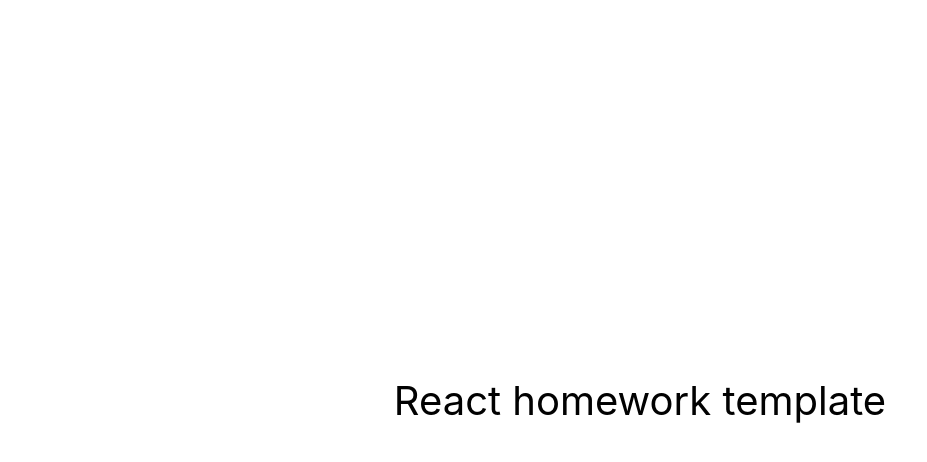
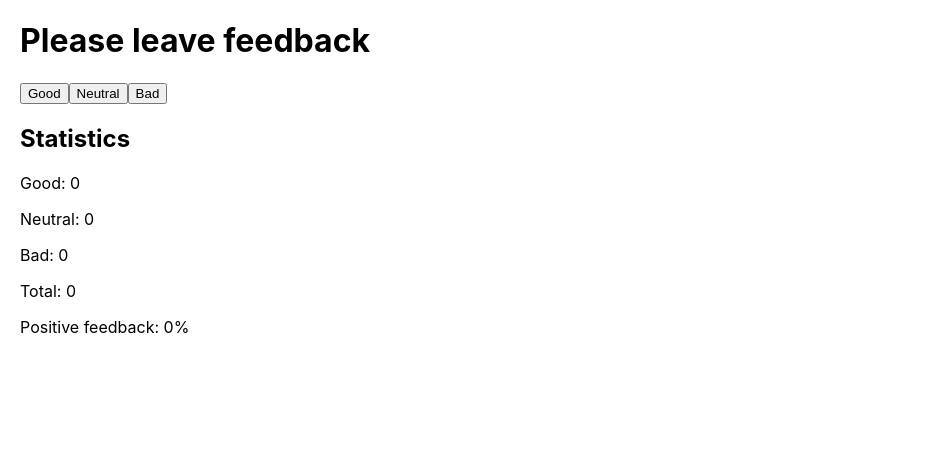
Before and after one commit to Stylize-K/goit-react-hw-02-feedback, a React (Create React App) app: page / in a window 1280 px wide. Shown: the top 462 px of the page, without its empty margins (0-927 px from the left). Built offline with nearby package versions, Linux system fonts and the light colour scheme.

Commit message:
Add main logic to App component

```diff
--- a/src/components/App.jsx
+++ b/src/components/App.jsx
@@ -1,16 +1,65 @@
-export const App = () => {
-  return (
-    <div
-      style={{
-        height: '100vh',
-        display: 'flex',
-        justifyContent: 'center',
-        alignItems: 'center',
-        fontSize: 40,
-        color: '#010101'
-      }}
-    >
-      React homework template
-    </div>
-  );
-};
+import { Component } from 'react';
+
+export class App extends Component {
+  state = {
+    good: 0,
+    neutral: 0,
+    bad: 0,
+  };
+
+  addGood = () => {
+    this.setState(prevState => ({
+      good: prevState.good + 1,
+    }));
+  };
+
+  addNeutral = () => {
+    this.setState(prevState => ({
+      neutral: prevState.neutral + 1,
+    }));
+  };
+
+  addBad = () => {
+    this.setState(prevState => ({
+      bad: prevState.bad + 1,
+    }));
+  };
+
+  countTotalFeedback = () => {
+    const { good, neutral, bad } = this.state;
+    return good + neutral + bad;
+  };
+
+  countPositiveFeedbackPercentage = () => {
+    const { good } = this.state;
+    const total = this.countTotalFeedback();
+    const positivePercentage = Math.round((good / total) * 100);
+    return total ? positivePercentage : 0;
+  };
+
+  render() {
+    const { good, neutral, bad } = this.state;
+    const total = this.countTotalFeedback();
+    const positivePercentage = this.countPositiveFeedbackPercentage();
+    return (
+      <div style={{ margin: '20px' }}>
+        <h1>Please leave feedback</h1>
+        <button type="button" onClick={this.addGood}>
+          Good
+        </button>
+        <button type="button" onClick={this.addNeutral}>
+          Neutral
+        </button>
+        <button type="button" onClick={this.addBad}>
+          Bad
+        </button>
+        <h2>Statistics</h2>
+        <p>Good: {good} </p>
+        <p>Neutral: {neutral} </p>
+        <p>Bad: {bad} </p>
+        <p>Total: {total} </p>
+        <p>Positive feedback: {positivePercentage}%</p>
+      </div>
+    );
+  }
+}
```
